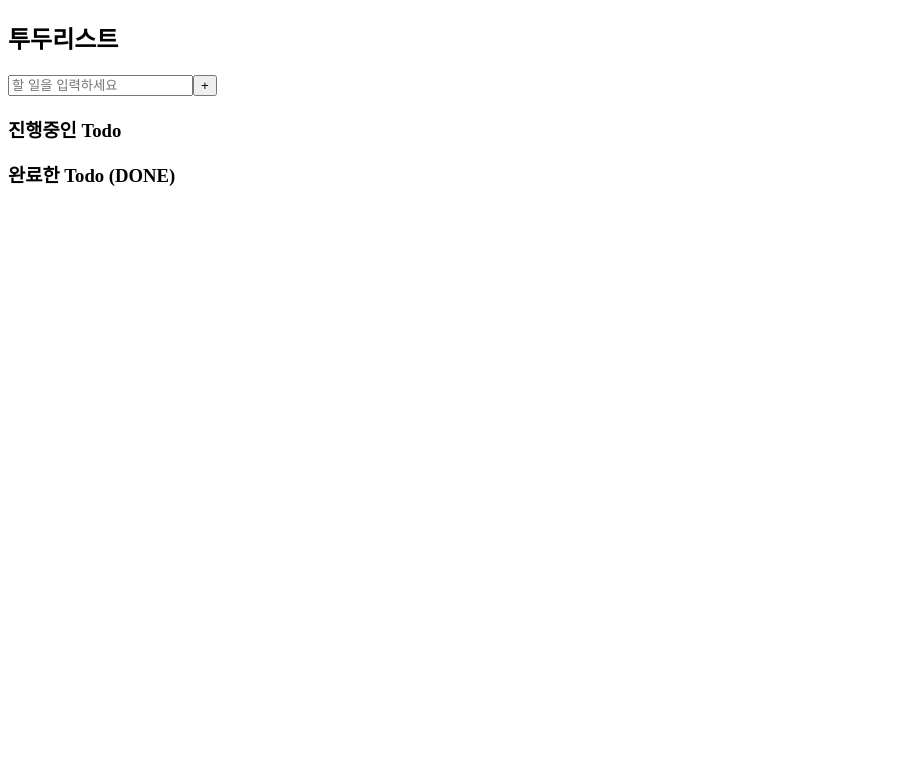
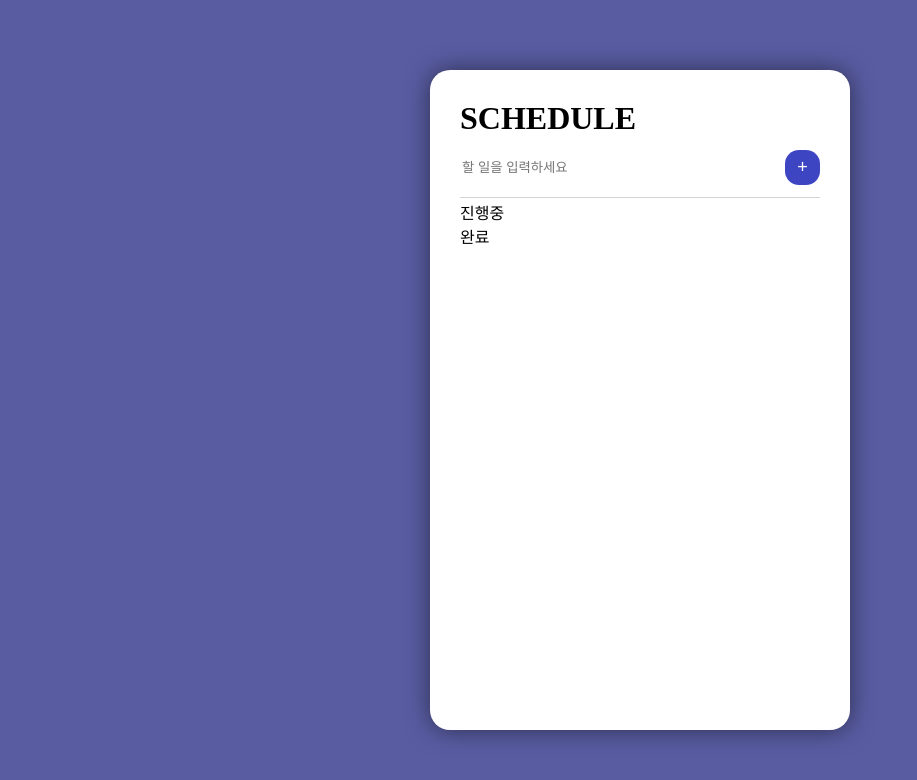
Before and after one commit to ZUITOPIA/react-todo, a React (Vite) app: page / in a window 1280 px wide. Shown: the top 780 px of the page, without its empty margins (0-917 px from the left). Built offline with nearby package versions, Linux system fonts and the light colour scheme.

Commit message:
style: reset.css 적용, UI 컴포넌트 생성, 스타일 입히기 시작

```diff
--- a/index.html
+++ b/index.html
@@ -1,10 +1,11 @@
-<!doctype html>
+<!DOCTYPE html>
 <html lang="en">
   <head>
     <meta charset="UTF-8" />
     <link rel="icon" type="image/svg+xml" href="/vite.svg" />
+    <link rel="stylesheet" href="./reset.css" />
     <meta name="viewport" content="width=device-width, initial-scale=1.0" />
-    <title>React Todo</title>
+    <title>Tasks</title>
   </head>
   <body>
     <div id="root"></div>
--- /dev/null
+++ b/reset.css
@@ -0,0 +1,134 @@
+/* http://meyerweb.com/eric/tools/css/reset/
+   v2.0 | 20110126
+   License: none (public domain)
+*/
+
+html,
+body,
+div,
+span,
+applet,
+object,
+iframe,
+h1,
+h2,
+h3,
+h4,
+h5,
+h6,
+p,
+blockquote,
+pre,
+a,
+abbr,
+acronym,
+address,
+big,
+cite,
+code,
+del,
+dfn,
+em,
+img,
+ins,
+kbd,
+q,
+s,
+samp,
+small,
+strike,
+strong,
+sub,
+sup,
+tt,
+var,
+b,
+u,
+i,
+center,
+dl,
+dt,
+dd,
+ol,
+ul,
+li,
+fieldset,
+form,
+label,
+legend,
+table,
+caption,
+tbody,
+tfoot,
+thead,
+tr,
+th,
+td,
+article,
+aside,
+canvas,
+details,
+embed,
+figure,
+figcaption,
+footer,
+header,
+hgroup,
+menu,
+nav,
+output,
+ruby,
+section,
+summary,
+time,
+mark,
+audio,
+video {
+  margin: 0;
+  padding: 0;
+  border: 0;
+  font-size: 100%;
+  font: inherit;
+  vertical-align: baseline;
+}
+/* HTML5 display-role reset for older browsers */
+article,
+aside,
+details,
+figcaption,
+figure,
+footer,
+header,
+hgroup,
+menu,
+nav,
+section {
+  display: block;
+}
+body {
+  width: 100vw;
+  height: 100vh;
+  display: flex;
+  justify-content: center;
+  align-items: center;
+  background-color: #595ca1;
+}
+ol,
+ul {
+  list-style: none;
+}
+blockquote,
+q {
+  quotes: none;
+}
+blockquote:before,
+blockquote:after,
+q:before,
+q:after {
+  content: "";
+  content: none;
+}
+table {
+  border-collapse: collapse;
+  border-spacing: 0;
+}
--- a/src/App.jsx
+++ b/src/App.jsx
@@ -2,6 +2,27 @@ import Content from "./components/shared/Content";
 import TodoList from "./components/shared/Content";
 import useLocalStorage from "./components/hooks/useLocalStorage";
 import Input from "./components/shared/input";
+import styled from "@emotion/styled";
+import { Text } from "./components/shared/UI";
+
+const Style = {
+  AppWrapper: styled.div`
+    width: 360px;
+    height: 600px;
+    border-radius: 20px;
+    box-shadow: 0 0 25px rgba(0, 0, 0, 0.5);
+    background-color: white;
+    padding: 30px;
+  `,
+  Header: styled.header`
+    width: 100%;
+    height: 100px;
+  `,
+  TodoWrapper: styled.div`
+    width: 100px;
+    border: 1px solid blue;
+  `,
+};
 
 export default function App() {
   const [todos, setTodos] = useLocalStorage("todos", []);
@@ -36,25 +57,25 @@ export default function App() {
   };
 
   return (
-    <div>
-      <header>
-        <h2>투두리스트</h2>
+    <Style.AppWrapper>
+      <Style.Header>
+        <Text.Title>SCHEDULE</Text.Title>
         <Input addTodo={handleAddTodo} />
-      </header>
+      </Style.Header>
       <Content
-        title="진행중인 Todo"
+        title="진행중"
         items={todos}
         onToggle={handleToggleTodo}
         onDelete={deleteTodo}
         isCompleted={false}
       />
       <TodoList
-        title="완료한 Todo (DONE)"
+        title="완료"
         items={completed}
         onToggle={handleToggleTodo}
         onDelete={deleteDone}
         isCompleted={true}
       />
-    </div>
+    </Style.AppWrapper>
   );
 }
--- a/src/components/shared/Content.jsx
+++ b/src/components/shared/Content.jsx
@@ -1,3 +1,5 @@
+// import styled from "@emotion/styled";
+
 export default function Content({
   title,
   items,
@@ -7,7 +9,7 @@ export default function Content({
 }) {
   return (
     <section>
-      <h3>{title}</h3>
+      <h5>{title}</h5>
       <ul>
         {items.map((todo, index) => (
           <li key={index}>
--- a/src/components/shared/Input.jsx
+++ b/src/components/shared/Input.jsx
@@ -1,4 +1,28 @@
-import useInput from "../hooks/useInput"; // useInput 훅의 경로를 맞게 설정하세요
+import useInput from "../hooks/useInput";
+import styled from "@emotion/styled";
+
+const Style = {
+  InputWrapper: styled.div`
+    width: 100%;
+    height: 60px;
+    display: flex;
+    justify-content: space-between;
+    align-items: center;
+    border-bottom: 1px solid lightgray;
+  `,
+  Input: styled.input`
+    border: none;
+  `,
+  Button: styled.button`
+    width: 35px;
+    height: 35px;
+    border-radius: 40%;
+    border: none;
+    background-color: #3e45c3;
+    color: white;
+    font-size: large;
+  `,
+};
 
 export default function Input({ addTodo }) {
   const [inputValue, handleChange, setInputValue] = useInput("");
@@ -13,13 +37,15 @@ export default function Input({ addTodo }) {
 
   return (
     <form onSubmit={handleAddTodo}>
-      <input
-        type="text"
-        value={inputValue}
-        onChange={handleChange}
-        placeholder="할 일을 입력하세요"
-      />
-      <button type="submit">+</button>
+      <Style.InputWrapper>
+        <Style.Input
+          type="text"
+          value={inputValue}
+          onChange={handleChange}
+          placeholder="할 일을 입력하세요"
+        />
+        <Style.Button type="submit">+</Style.Button>
+      </Style.InputWrapper>
     </form>
   );
 }
--- /dev/null
+++ b/src/components/shared/UI.js
@@ -0,0 +1,14 @@
+import styled from "@emotion/styled";
+
+export const Text = {
+  Title: styled.div`
+    font-weight: 550;
+    font-size: 32px;
+    display: inline-block;
+  `,
+  Body: styled.div`
+    font-weight: 350;
+    font-size: 22px;
+    display: inline-block;
+  `,
+};
```
Also changed, not shown: src/main.jsx (+6 -6 lines).
